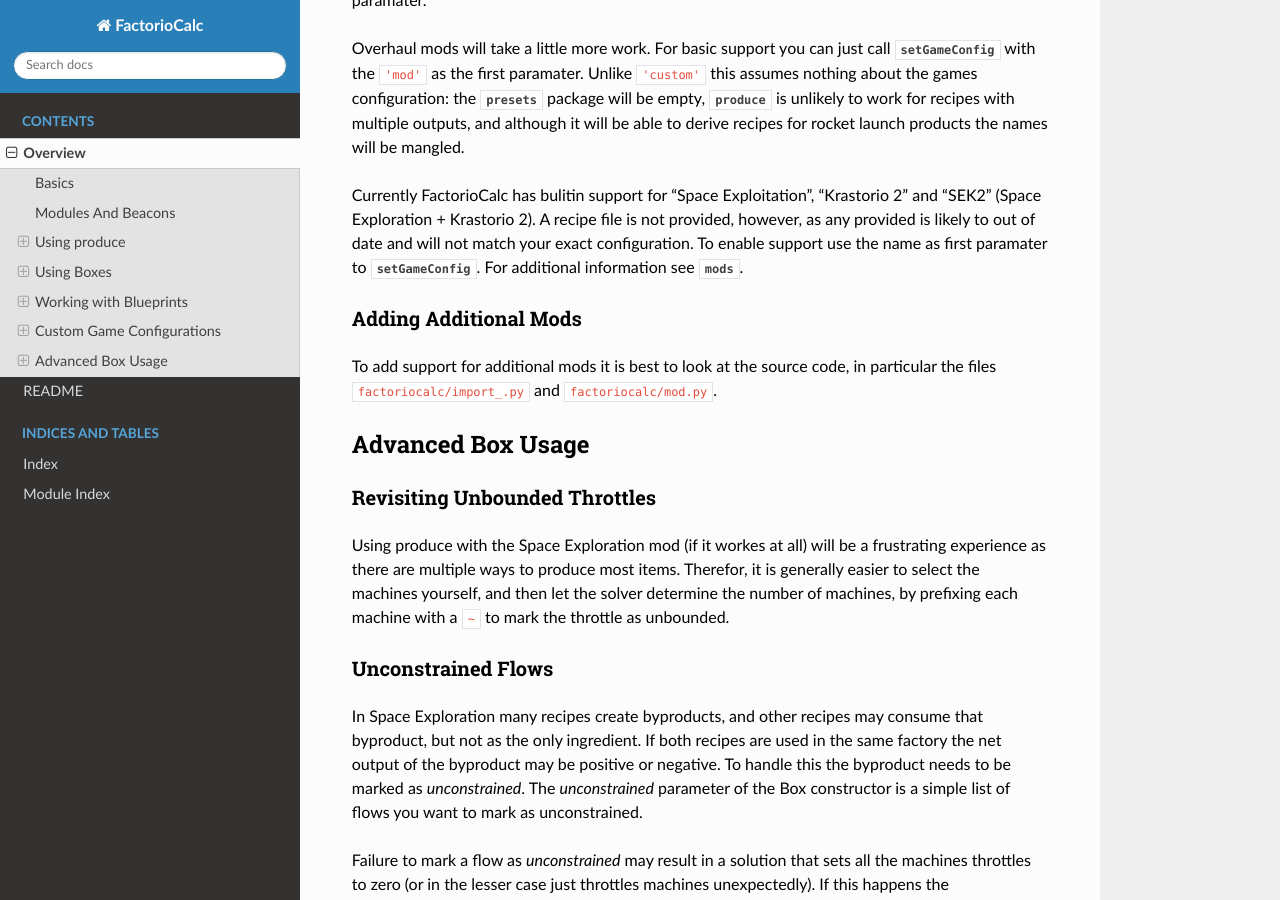
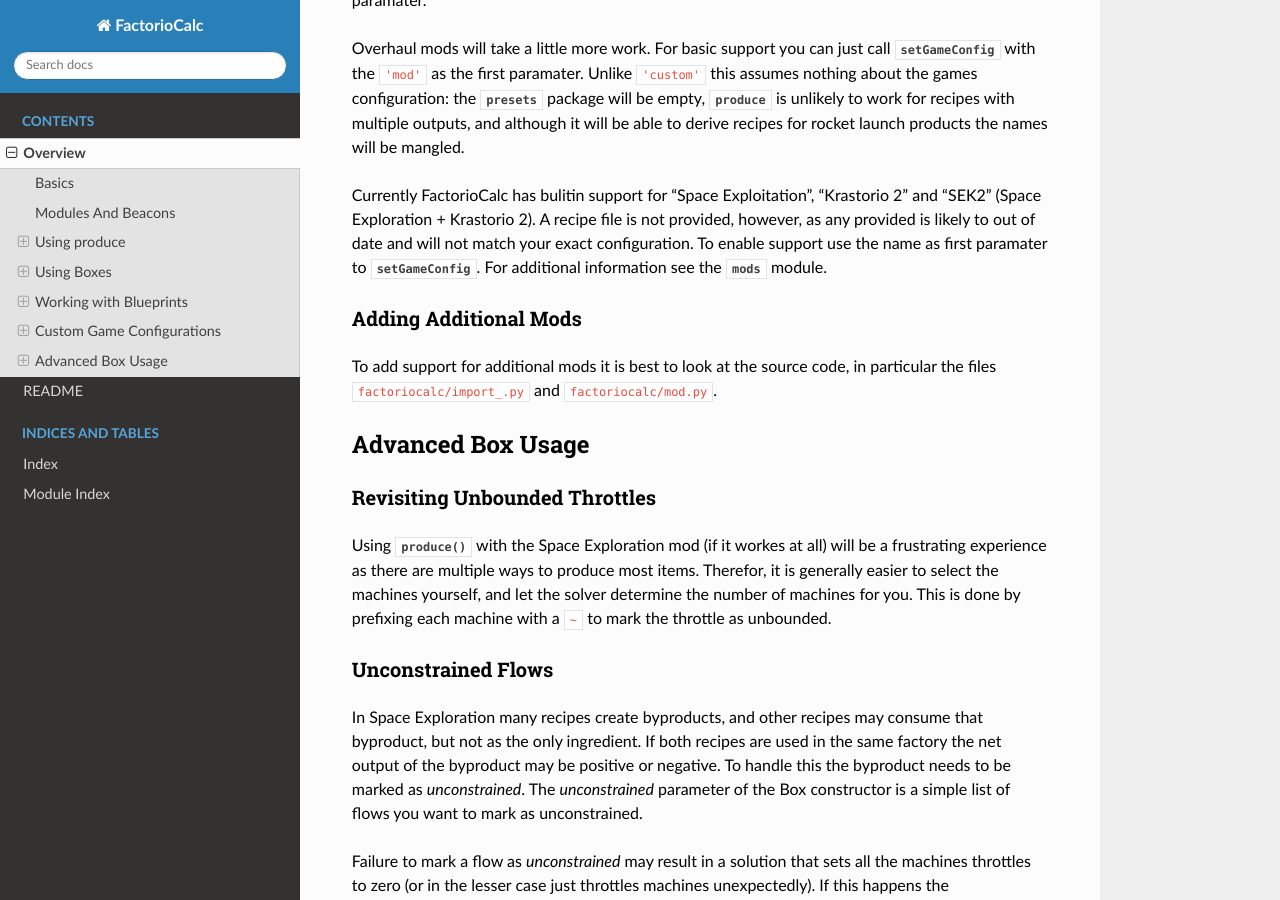
Before and after one commit to FactorioCalc/FactorioCalc, a Sphinx documentation site: the page built from docs/guide.rst, in a window 1280 px wide and 900 px high, scrolled down 17931 px. Built offline with Sphinx 7.4.7 and the Read the Docs theme 2.0.0, drawn with Linux system fonts in a browser that asks for light colours; pages that are not in the unit, such as notebooks, are missing from menus; some of the changed text lies outside the part shown.

Commit message:
docs: guide tweaks

```diff
--- a/docs/guide.rst
+++ b/docs/guide.rst
@@ -826,8 +826,8 @@
 Alternative Configurations and Locale Support
 ---------------------------------------------
 
-FactorioCalc currently uses the English translation for the `.descr` property
-and `._find()` function.  To use an alternative language you need to load a
+FactorioCalc currently uses the English translation for the `.descr<>` property
+and `._find()<>` function.  To use an alternative language you need to load a
 custom configuration with the translated names in the language you want.
 
 To load a custom configuration, you first need to export the data from Factorio
@@ -866,7 +866,8 @@
 "Krastorio 2" and "SEK2" (Space Exploration + Krastorio 2).  A recipe file is
 not provided, however, as any provided is likely to out of date and will not
 match your exact configuration.  To enable support use the name as first
-paramater to `setGameConfig`.  For additional information see `mods`.
+paramater to `setGameConfig`.  For additional information see the `mods`
+module.
 
 Adding Additional Mods
 ----------------------
@@ -882,11 +883,11 @@
 Revisiting Unbounded Throttles
 ------------------------------
 
-Using produce with the Space Exploration mod (if it workes at all) will be a
+Using `produce()` with the Space Exploration mod (if it workes at all) will be a
 frustrating experience as there are multiple ways to produce most items.
-Therefor, it is generally easier to select the machines yourself, and then let
-the solver determine the number of machines, by prefixing each machine with a
-``~`` to mark the throttle as unbounded.
+Therefor, it is generally easier to select the machines yourself, and let
+the solver determine the number of machines for you.  This is done
+by prefixing each machine with a ``~`` to mark the throttle as unbounded.
 
 Unconstrained Flows
 -------------------
```
